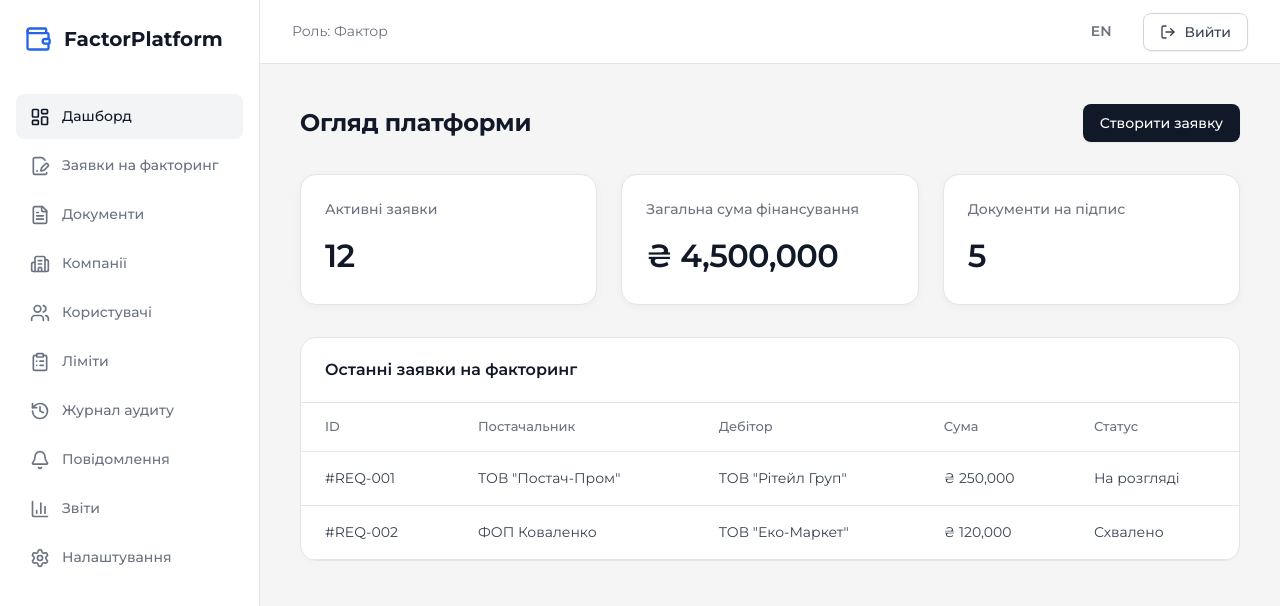
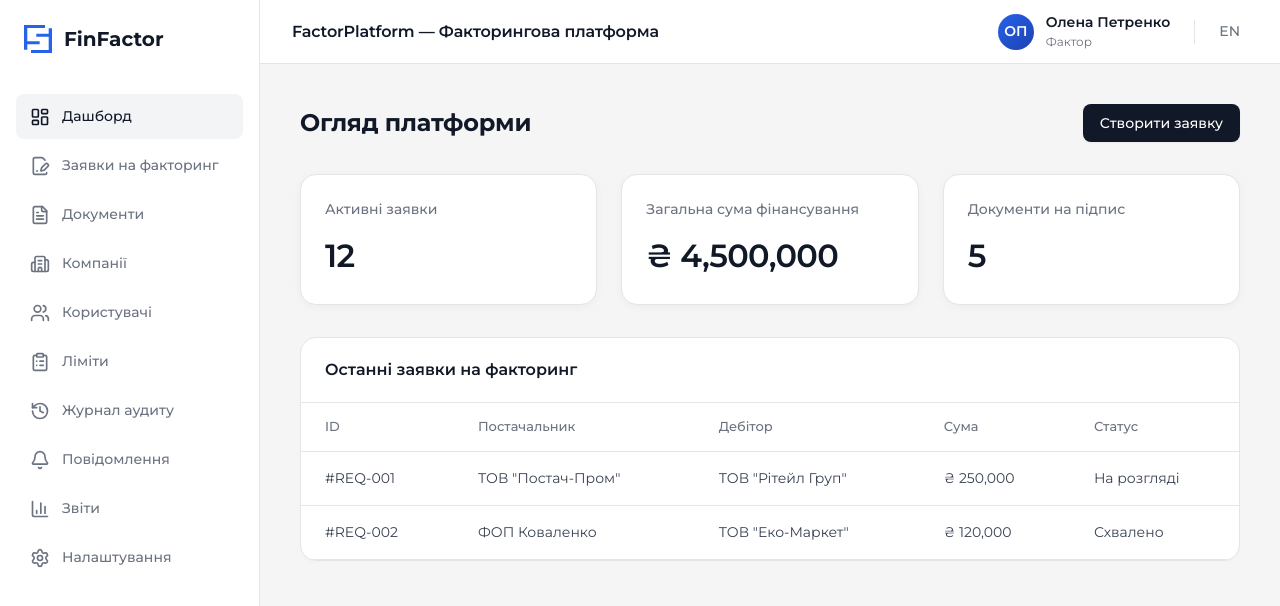
Before and after one commit to seorenome/factoring-platform, a React (Vite) app: page /dashboard in a window 1280 px wide. Shown: the top 606 px of the page. Built offline with nearby package versions, Linux system fonts and the light colour scheme.

Commit message:
feat: rebrand to FinFactor with custom logo

```diff
--- /dev/null
+++ b/src/components/Header/Header.styled.ts
@@ -0,0 +1,128 @@
+import styled from 'styled-components';
+
+export const HeaderContainer = styled.header`
+  height: 64px;
+  background-color: #ffffff;
+  border-bottom: 1px solid #e5e5e5;
+  display: flex;
+  align-items: center;
+  justify-content: space-between;
+  padding: 0 2rem;
+`;
+
+export const Logo = styled.div`
+  font-size: 1rem;
+  font-weight: 600;
+  color: #111827;
+  letter-spacing: -0.01em;
+`;
+
+export const RightSection = styled.div`
+  display: flex;
+  align-items: center;
+  gap: 1rem;
+`;
+
+export const UserButton = styled.button`
+  display: flex;
+  align-items: center;
+  gap: 0.75rem;
+  background: transparent;
+  border: none;
+  cursor: pointer;
+  padding: 0.5rem;
+  border-radius: 0.5rem;
+  transition: background-color 0.15s;
+
+  &:hover {
+    background-color: #f3f4f6;
+  }
+`;
+
+export const UserAvatar = styled.div`
+  width: 36px;
+  height: 36px;
+  border-radius: 50%;
+  background: linear-gradient(135deg, #2563eb 0%, #1e40af 100%);
+  display: flex;
+  align-items: center;
+  justify-content: center;
+  color: white;
+  font-weight: 600;
+  font-size: 0.875rem;
+`;
+
+export const UserInfo = styled.div`
+  text-align: left;
+`;
+
+export const UserName = styled.div`
+  font-weight: 600;
+  font-size: 0.875rem;
+  color: #111827;
+`;
+
+export const UserRole = styled.div`
+  font-size: 0.75rem;
+  color: #6b7280;
+  font-weight: 400;
+`;
+
+export const Divider = styled.div`
+  width: 1px;
+  height: 24px;
+  background-color: #e5e5e5;
+`;
+
+export const LanguageSwitch = styled.button`
+  background: transparent;
+  border: none;
+  color: #6b7280;
+  font-size: 0.875rem;
+  font-weight: 500;
+  cursor: pointer;
+  padding: 0.5rem;
+  border-radius: 0.375rem;
+  transition: all 0.15s;
+
+  &:hover {
+    color: #111827;
+    background-color: #f3f4f6;
+  }
+`;
+
+export const DropdownMenu = styled.div`
+  position: absolute;
+  top: 60px;
+  right: 2rem;
+  background: #ffffff;
+  border: 1px solid #e5e5e5;
+  border-radius: 0.75rem;
+  box-shadow: 0 4px 12px rgba(0, 0, 0, 0.1);
+  min-width: 180px;
+  z-index: 1000;
+  overflow: hidden;
+`;
+
+export const DropdownItem = styled.button`
+  display: flex;
+  align-items: center;
+  gap: 0.75rem;
+  width: 100%;
+  padding: 0.75rem 1rem;
+  background: transparent;
+  border: none;
+  cursor: pointer;
+  font-size: 0.875rem;
+  color: #374151;
+  transition: background-color 0.15s;
+  text-align: left;
+
+  &:hover {
+    background-color: #f3f4f6;
+  }
+
+  &:not(:last-child) {
+    border-bottom: 1px solid #f3f4f6;
+  }
+`;
--- /dev/null
+++ b/src/components/Header/Header.tsx
@@ -0,0 +1,84 @@
+import React, { useState, useRef, useEffect } from 'react';
+import { useAuth } from '../../contexts/AuthContext';
+import { useI18n } from '../../i18n/I18nContext';
+import {
+  HeaderContainer,
+  Logo,
+  RightSection,
+  UserButton,
+  UserAvatar,
+  UserInfo,
+  UserName,
+  UserRole,
+  Divider,
+  LanguageSwitch,
+  DropdownMenu,
+  DropdownItem,
+} from './Header.styled';
+import { User, LogOut, Settings } from 'lucide-react';
+
+export const Header: React.FC = () => {
+  const { role } = useAuth();
+  const { t, locale, setLocale } = useI18n();
+  const [isDropdownOpen, setIsDropdownOpen] = useState(false);
+  const dropdownRef = useRef<HTMLDivElement>(null);
+
+  const toggleLanguage = () => {
+    setLocale(locale === 'uk' ? 'en' : 'uk');
+  };
+
+  const getUserInitials = () => {
+    return 'ОП'; // В реальному проекті брати з даних користувача
+  };
+
+  const getUserName = () => {
+    return 'Олена Петренко'; // В реальному проекті брати з даних користувача
+  };
+
+  const getUserRoleLabel = () => {
+    return t.roles[role];
+  };
+
+  useEffect(() => {
+    const handleClickOutside = (event: MouseEvent) => {
+      if (dropdownRef.current && !dropdownRef.current.contains(event.target as Node)) {
+        setIsDropdownOpen(false);
+      }
+    };
+    document.addEventListener('mousedown', handleClickOutside);
+    return () => document.removeEventListener('mousedown', handleClickOutside);
+  }, []);
+
+  return (
+    <HeaderContainer>
+      <Logo>FactorPlatform — Факторингова платформа</Logo>
+      <RightSection>
+        <div style={{ position: 'relative' }} ref={dropdownRef}>
+          <UserButton onClick={() => setIsDropdownOpen(!isDropdownOpen)}>
+            <UserAvatar>{getUserInitials()}</UserAvatar>
+            <UserInfo>
+              <UserName>{getUserName()}</UserName>
+              <UserRole>{getUserRoleLabel()}</UserRole>
+            </UserInfo>
+          </UserButton>
+          {isDropdownOpen && (
+            <DropdownMenu>
+              <DropdownItem onClick={() => console.log('Profile')}>
+                <User size={16} />
+                Мій профіль
+              </DropdownItem>
+              <DropdownItem onClick={() => console.log('Logout')}>
+                <LogOut size={16} />
+                {t.common.logout}
+              </DropdownItem>
+            </DropdownMenu>
+          )}
+        </div>
+        <Divider />
+        <LanguageSwitch onClick={toggleLanguage}>
+          {locale === 'uk' ? 'EN' : 'UA'}
+        </LanguageSwitch>
+      </RightSection>
+    </HeaderContainer>
+  );
+};
--- a/src/components/Layout/Layout.styled.ts
+++ b/src/components/Layout/Layout.styled.ts
@@ -3,7 +3,7 @@ import styled from 'styled-components';
 export const LayoutContainer = styled.div`
   display: flex;
   min-height: 100vh;
-  background-color: #f5f5f5; /* Clean utility style background */
+  background-color: #f5f5f5;
 `;
 
 export const Sidebar = styled.aside`
@@ -24,6 +24,11 @@ export const SidebarLogo = styled.div`
   font-weight: 700;
   color: #111827;
   padding: 0 0.5rem;
+`;
+
+export const LogoImage = styled.img`
+  width: 28px;
+  height: 28px;
 `;
 
 export const NavList = styled.nav`
@@ -59,34 +64,6 @@ export const MainContent = styled.main`
   overflow: hidden;
 `;
 
-export const Header = styled.header`
-  height: 64px;
-  background-color: #ffffff;
-  border-bottom: 1px solid #e5e5e5;
-  display: flex;
-  align-items: center;
-  justify-content: flex-end;
-  padding: 0 2rem;
-  gap: 1.5rem;
-`;
-
-export const LanguageSwitch = styled.button`
-  background: transparent;
-  border: none;
-  color: #6b7280;
-  font-size: 0.875rem;
-  font-weight: 600;
-  cursor: pointer;
-  padding: 0.5rem;
-  border-radius: 0.375rem;
-  transition: color 0.15s;
-
-  &:hover {
-    color: #111827;
-    background-color: #f3f4f6;
-  }
-`;
-
 export const PageContainer = styled.div`
   padding: 2.5rem;
   flex: 1;
--- a/src/components/Layout/Layout.tsx
+++ b/src/components/Layout/Layout.tsx
@@ -2,18 +2,18 @@ import React from 'react';
 import { useLocation, useNavigate } from 'react-router-dom';
 import { useI18n } from '../../i18n/I18nContext';
 import { useAuth, UserRole } from '../../contexts/AuthContext';
+import { Header } from '../Header/Header';
 import {
   LayoutContainer,
   Sidebar,
   SidebarLogo,
+  LogoImage,
   NavList,
   NavItem,
   MainContent,
-  Header,
-  LanguageSwitch,
   PageContainer,
 } from './Layout.styled';
-import { Button } from '../Button/Button';
+import logo from '../../assets/logo.svg';
 import {
   LayoutDashboard,
   FileText,
@@ -21,8 +21,6 @@ import {
   Building2,
   Users,
   Settings,
-  LogOut,
-  Wallet,
   ClipboardList,
   Bell,
   BarChart3,
@@ -37,14 +35,10 @@ interface NavItemType {
 }
 
 export const Layout: React.FC<{ children: React.ReactNode }> = ({ children }) => {
-  const { t, locale, setLocale } = useI18n();
+  const { t } = useI18n();
   const { role } = useAuth();
   const location = useLocation();
   const navigate = useNavigate();
-
-  const toggleLanguage = () => {
-    setLocale(locale === 'uk' ? 'en' : 'uk');
-  };
 
   const navItems: NavItemType[] = [
     { path: '/dashboard', label: t.common.dashboard, icon: <LayoutDashboard size={20} />, roles: ['factor', 'supplier', 'debtor', 'admin'] },
@@ -65,8 +59,8 @@ export const Layout: React.FC<{ children: React.ReactNode }> = ({ children }) =>
     <LayoutContainer>
       <Sidebar>
         <SidebarLogo>
-          <Wallet size={28} color="#2563eb" />
-          <span>FactorPlatform</span>
+          <LogoImage src={logo} alt="FinFactor" />
+          <span>FinFactor</span>
         </SidebarLogo>
         <NavList>
           {visibleNavItems.map((item) => (
@@ -82,19 +76,7 @@ export const Layout: React.FC<{ children: React.ReactNode }> = ({ children }) =>
         </NavList>
       </Sidebar>
       <MainContent>
-        <Header>
-          <div style={{ display: 'flex', alignItems: 'center', gap: '1rem', marginRight: 'auto' }}>
-            <span style={{ fontSize: '0.875rem', color: '#6b7280' }}>
-              Роль: {t.roles[role]}
-            </span>
-          </div>
-          <LanguageSwitch onClick={toggleLanguage}>
-            {locale === 'uk' ? 'EN' : 'UA'}
-          </LanguageSwitch>
-          <Button variant="outline" icon={<LogOut size={16} />}>
-            {t.common.logout}
-          </Button>
-        </Header>
+        <Header />
         <PageContainer>{children}</PageContainer>
       </MainContent>
     </LayoutContainer>
```
Also changed, not shown: src/assets/logo.svg (added).
